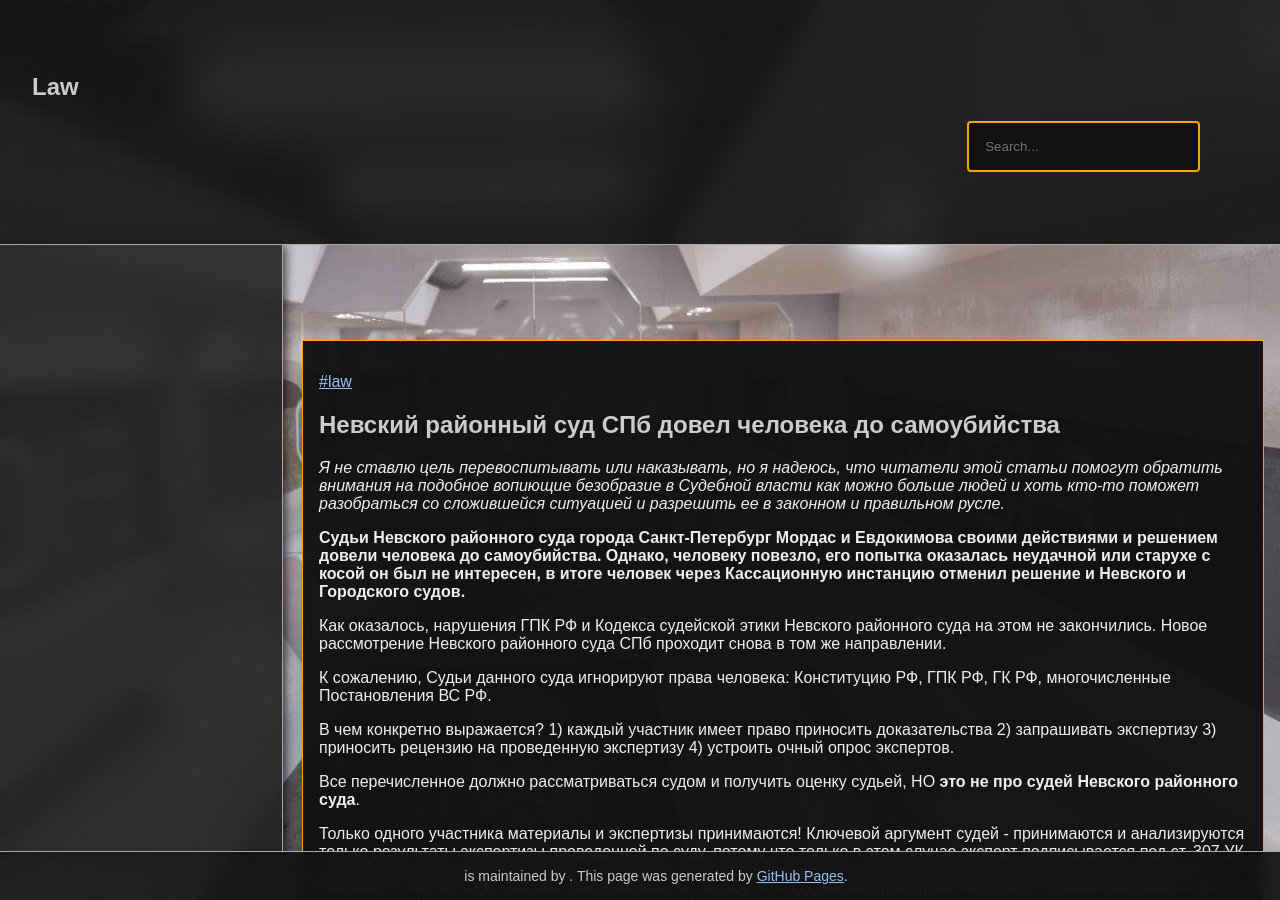
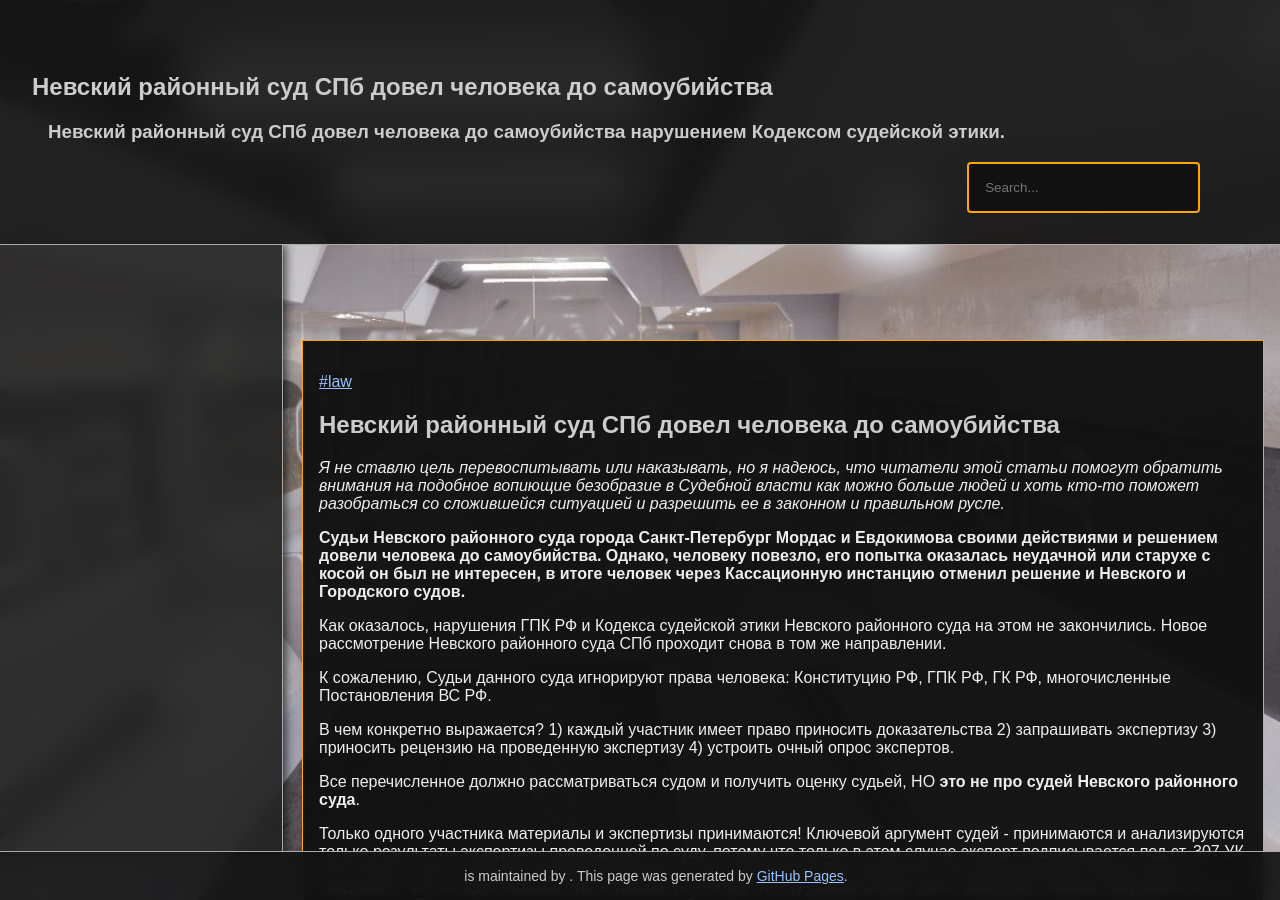
Before and after one commit to cybermerlin/CyberMerlin, a Jekyll site: the page built from law/nevsky_area_court_spb.md, in a window 1280 px wide and 900 px high. Built offline with Jekyll 4.4.1, drawn with Linux system fonts in a browser that asks for light colours; comment, search, counter and statistics services are not loaded.

Commit message:
fix: law.nevsky_area_court_spb> description and links

```diff
--- a/law/nevsky_area_court_spb.md
+++ b/law/nevsky_area_court_spb.md
@@ -1,6 +1,7 @@
 ---
 layout: default
-title: Law
+title: Невский районный суд СПб довел человека до самоубийства
+description: Невский районный суд СПб довел человека до самоубийства нарушением Кодексом судейской этики.
 ---
 
 [#law](../)
```
Also changed, not shown: law/index.md (+2 -1 lines).
